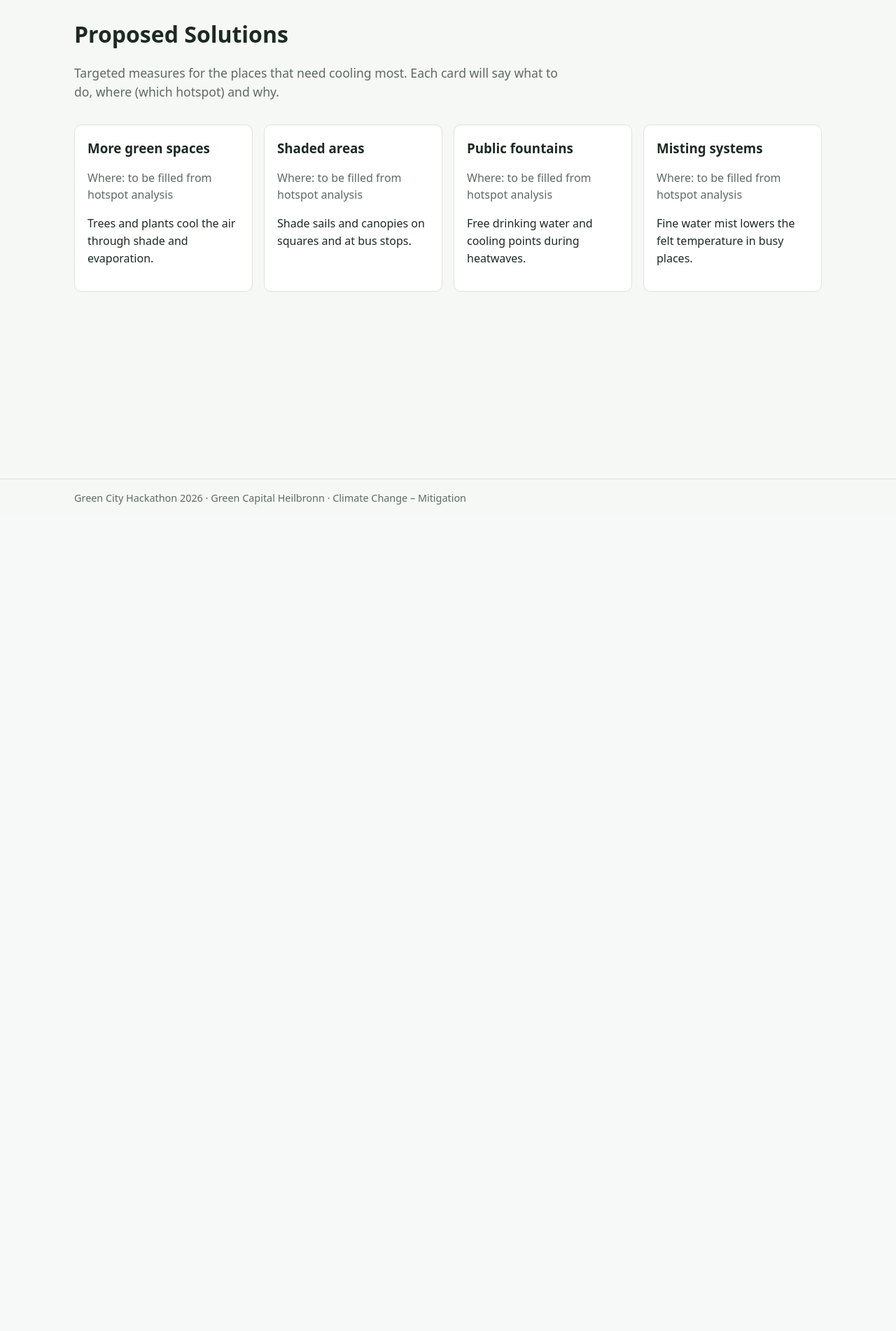
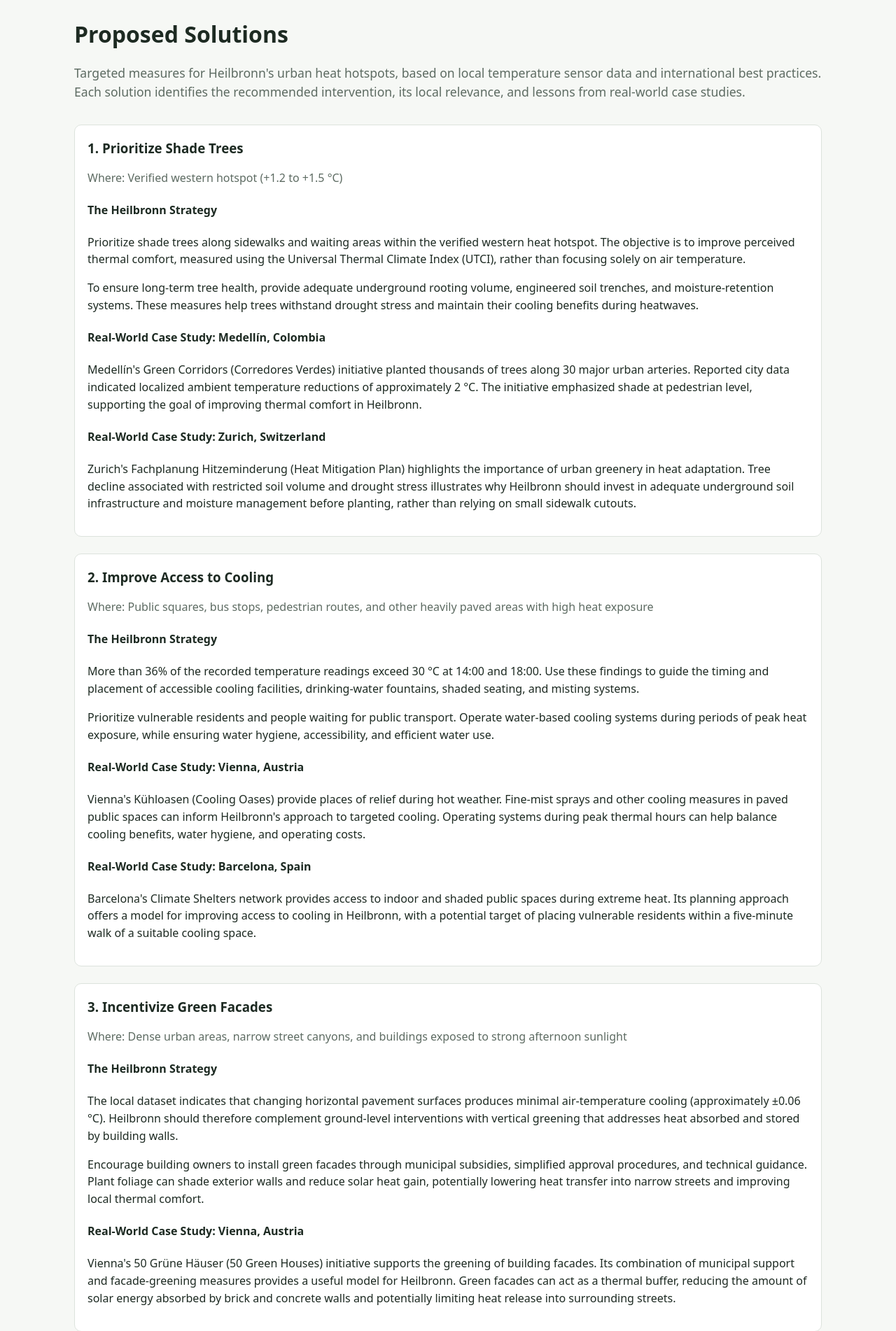
Before and after one commit to ruuuna75/CoolHeilbronn, a Flask app: page /solutions in a window 1280 px wide. Shown: the part 61-1963 px from the top of the page at 70% size. Before the commit the page ends 782 px from the top, so only its background shows below. Run offline with Flask 3, Linux system fonts and the light colour scheme.

Commit message:
Solutins page updated with solutions from analysis

```diff
--- a/static/css/style.css
+++ b/static/css/style.css
@@ -96,3 +96,32 @@ a.card:hover { border-color: var(--green); }
   h1, .hero h1 { font-size: 1.7rem; }
   .map-frame iframe { height: 420px; }
 }
+
+/* Cards — one below the other */
+.cards {
+  display: grid;
+  grid-template-columns: 1fr;
+  gap: 24px;
+  margin-top: 32px;
+}
+
+.card {
+  background: var(--surface);
+  border: 1px solid var(--border);
+  border-radius: var(--radius);
+  padding: 18px;
+  color: inherit;
+  text-decoration: none;
+}
+
+a.card:hover {
+  border-color: var(--green);
+}
+
+/* Text wrap fixed */
+
+.lead {
+  font-size: 1.1rem;
+  color: var(--muted);
+  max-width: 100%;
+}
--- a/templates/solutions.html
+++ b/templates/solutions.html
@@ -1,30 +1,168 @@
 {% extends "base.html" %}
 {% block title %}Proposed Solutions{% endblock %}
 {% block content %}
+
 <h1>Proposed Solutions</h1>
-<p class="lead">Targeted measures for the places that need cooling most.
-Each card will say what to do, where (which hotspot) and why.</p>
+
+<p class="lead">
+  Targeted measures for Heilbronn's urban heat hotspots, based on local
+  temperature sensor data and international best practices. Each solution
+  identifies the recommended intervention, its local relevance, and lessons
+  from real-world case studies.
+</p>
 
 <section class="cards">
+
   <div class="card">
-    <h3>More green spaces</h3>
-    <p class="muted">Where: to be filled from hotspot analysis</p>
-    <p>Trees and plants cool the air through shade and evaporation.</p>
+    <h3>1. Prioritize Shade Trees</h3>
+
+    <p class="muted">
+      Where: Verified western hotspot (+1.2 to +1.5 °C)
+    </p>
+
+    <h4>The Heilbronn Strategy</h4>
+    <p>
+      Prioritize shade trees along sidewalks and waiting areas within the
+      verified western heat hotspot. The objective is to improve perceived
+      thermal comfort, measured using the Universal Thermal Climate Index
+      (UTCI), rather than focusing solely on air temperature.
+    </p>
+    <p>
+      To ensure long-term tree health, provide adequate underground rooting
+      volume, engineered soil trenches, and moisture-retention systems.
+      These measures help trees withstand drought stress and maintain their
+      cooling benefits during heatwaves.
+    </p>
+
+    <h4>Real-World Case Study: Medellín, Colombia</h4>
+    <p>
+      Medellín's Green Corridors (Corredores Verdes) initiative planted
+      thousands of trees along 30 major urban arteries. Reported city data
+      indicated localized ambient temperature reductions of approximately
+      2 °C. The initiative emphasized shade at pedestrian level, supporting
+      the goal of improving thermal comfort in Heilbronn.
+    </p>
+
+    <h4>Real-World Case Study: Zurich, Switzerland</h4>
+    <p>
+      Zurich's Fachplanung Hitzeminderung (Heat Mitigation Plan) highlights
+      the importance of urban greenery in heat adaptation. Tree decline
+      associated with restricted soil volume and drought stress illustrates
+      why Heilbronn should invest in adequate underground soil infrastructure
+      and moisture management before planting, rather than relying on small
+      sidewalk cutouts.
+    </p>
   </div>
+
   <div class="card">
-    <h3>Shaded areas</h3>
-    <p class="muted">Where: to be filled from hotspot analysis</p>
-    <p>Shade sails and canopies on squares and at bus stops.</p>
+    <h3>2. Improve Access to Cooling</h3>
+
+    <p class="muted">
+      Where: Public squares, bus stops, pedestrian routes, and other heavily
+      paved areas with high heat exposure
+    </p>
+
+    <h4>The Heilbronn Strategy</h4>
+    <p>
+      More than 36% of the recorded temperature readings exceed 30 °C at
+      14:00 and 18:00. Use these findings to guide the timing and placement
+      of accessible cooling facilities, drinking-water fountains, shaded
+      seating, and misting systems.
+    </p>
+    <p>
+      Prioritize vulnerable residents and people waiting for public transport.
+      Operate water-based cooling systems during periods of peak heat exposure,
+      while ensuring water hygiene, accessibility, and efficient water use.
+    </p>
+
+    <h4>Real-World Case Study: Vienna, Austria</h4>
+    <p>
+      Vienna's Kühloasen (Cooling Oases) provide places of relief during hot
+      weather. Fine-mist sprays and other cooling measures in paved public
+      spaces can inform Heilbronn's approach to targeted cooling. Operating
+      systems during peak thermal hours can help balance cooling benefits,
+      water hygiene, and operating costs.
+    </p>
+
+    <h4>Real-World Case Study: Barcelona, Spain</h4>
+    <p>
+      Barcelona's Climate Shelters network provides access to indoor and
+      shaded public spaces during extreme heat. Its planning approach offers
+      a model for improving access to cooling in Heilbronn, with a potential
+      target of placing vulnerable residents within a five-minute walk of
+      a suitable cooling space.
+    </p>
   </div>
+
   <div class="card">
-    <h3>Public fountains</h3>
-    <p class="muted">Where: to be filled from hotspot analysis</p>
-    <p>Free drinking water and cooling points during heatwaves.</p>
+    <h3>3. Incentivize Green Facades</h3>
+
+    <p class="muted">
+      Where: Dense urban areas, narrow street canyons, and buildings exposed
+      to strong afternoon sunlight
+    </p>
+
+    <h4>The Heilbronn Strategy</h4>
+    <p>
+      The local dataset indicates that changing horizontal pavement surfaces
+      produces minimal air-temperature cooling (approximately ±0.06 °C).
+      Heilbronn should therefore complement ground-level interventions with
+      vertical greening that addresses heat absorbed and stored by building
+      walls.
+    </p>
+    <p>
+      Encourage building owners to install green facades through municipal
+      subsidies, simplified approval procedures, and technical guidance.
+      Plant foliage can shade exterior walls and reduce solar heat gain,
+      potentially lowering heat transfer into narrow streets and improving
+      local thermal comfort.
+    </p>
+
+    <h4>Real-World Case Study: Vienna, Austria</h4>
+    <p>
+      Vienna's 50 Grüne Häuser (50 Green Houses) initiative supports the
+      greening of building facades. Its combination of municipal support
+      and facade-greening measures provides a useful model for Heilbronn.
+      Green facades can act as a thermal buffer, reducing the amount of
+      solar energy absorbed by brick and concrete walls and potentially
+      limiting heat release into surrounding streets.
+    </p>
   </div>
+
   <div class="card">
-    <h3>Misting systems</h3>
-    <p class="muted">Where: to be filled from hotspot analysis</p>
-    <p>Fine water mist lowers the felt temperature in busy places.</p>
+    <h3>4. Develop a Digital Cool Routing Network</h3>
+
+    <p class="muted">
+      Where: Citywide walking and cycling routes, particularly during the
+      critical afternoon heat period
+    </p>
+
+    <h4>The Heilbronn Strategy</h4>
+    <p>
+      Integrate local sensor measurements, tree-canopy information, shade
+      mapping, and pedestrian infrastructure into a public digital routing
+      tool. The application could identify cooler routes and thermal
+      safe-zones, helping pedestrians and cyclists avoid areas with high
+      heat exposure.
+    </p>
+    <p>
+      Prioritize the critical period between 14:00 and 18:00, identified
+      through the local temperature analysis. Time-dependent route
+      recommendations could help older adults, vulnerable residents, and
+      active commuters select paths with greater shade coverage and access
+      to cooling facilities.
+    </p>
+
+    <h4>Real-World Case Study: Barcelona, Spain</h4>
+    <p>
+      Barcelona's Cool Walks concept illustrates how environmental data,
+      tree-canopy mapping, and solar geometry can support route planning
+      that prioritizes shade at different times of day. A comparable
+      system in Heilbronn could make existing sensor data more useful
+      to the public without requiring extensive new physical infrastructure.
+    </p>
   </div>
+
 </section>
+
 {% endblock %}
```
